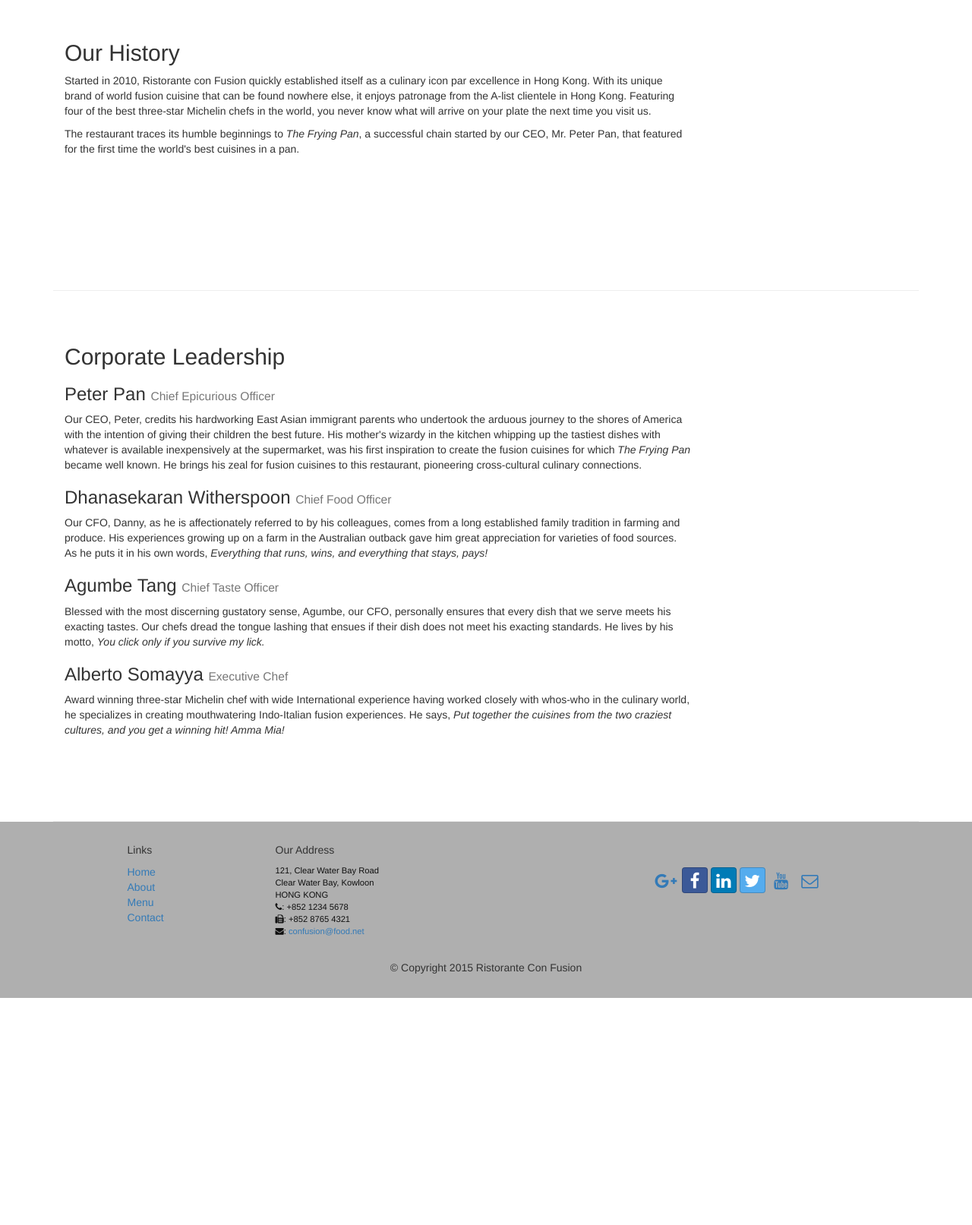
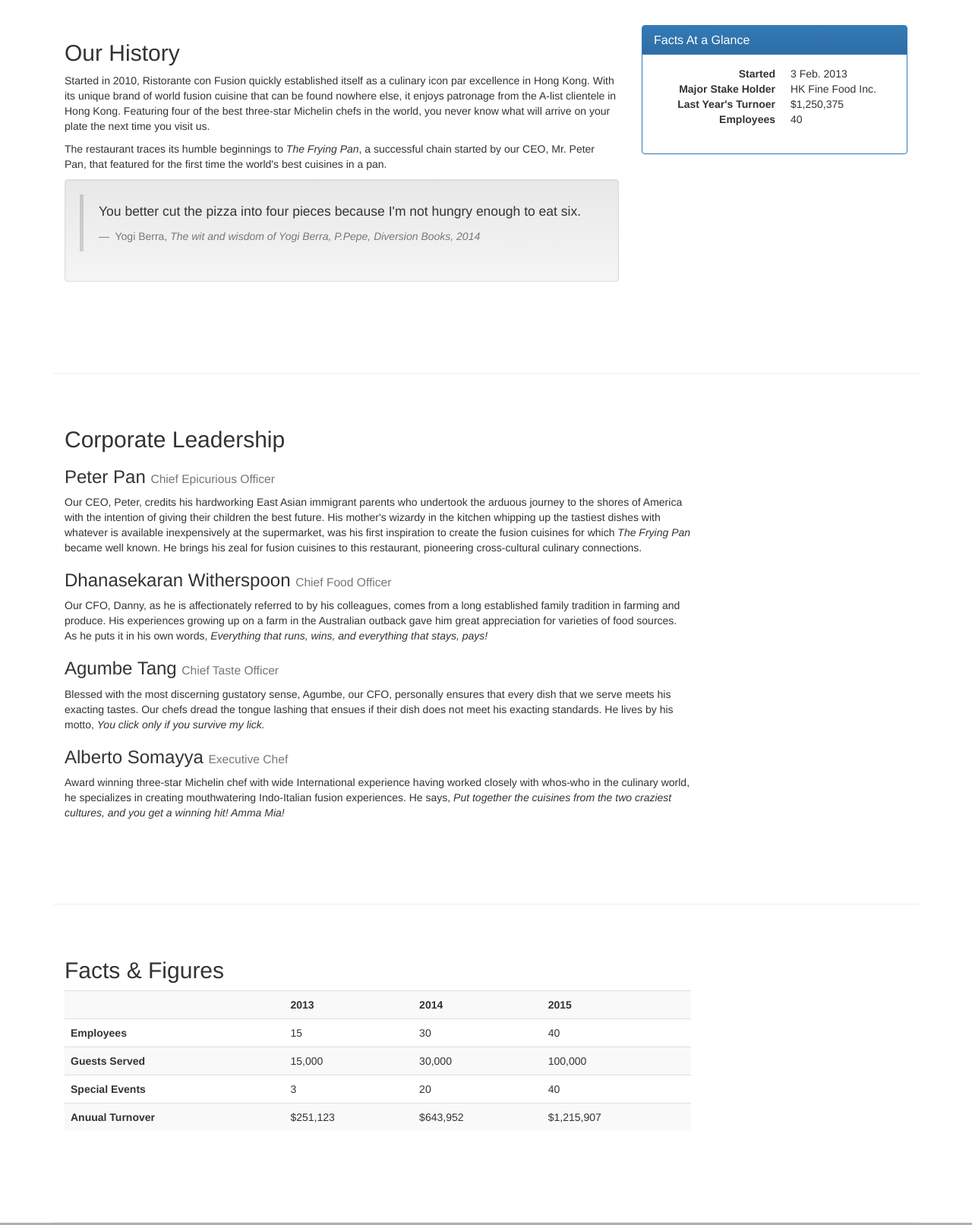
Before and after one commit to YufanZheng/coursera-full-stack-formation, a plain HTML site: page 2 Front-end Framework/conFusion/aboutus.html in a window 1280 px wide. Shown: the part 620-2233 px from the top of the page at 76% size. Before the commit the page ends 1934 px from the top, so only its background shows below. Drawn offline with nearby package versions, Linux system fonts and the light colour scheme.

Commit message:
add images

```diff
--- a/2 Front-end Framework/conFusion/aboutus.html
+++ b/2 Front-end Framework/conFusion/aboutus.html
@@ -90,10 +90,38 @@
             </div>
         </div>
         <div class="row row-content">
-            <div class="col-xs-12 col-sm-9">
+            <div class="col-xs-12 col-sm-8">
                 <h2>Our History</h2>
                 <p>Started in 2010, Ristorante con Fusion quickly established itself as a culinary icon par excellence in Hong Kong. With its unique brand of world fusion cuisine that can be found nowhere else, it enjoys patronage from the A-list clientele in Hong Kong.  Featuring four of the best three-star Michelin chefs in the world, you never know what will arrive on your plate the next time you visit us.</p>
                 <p>The restaurant traces its humble beginnings to <em>The Frying Pan</em>, a successful chain started by our CEO, Mr. Peter Pan, that featured for the first time the world's best cuisines in a pan.</p>
+                <div class="well">
+                    <blockquote>
+                        <p>You better cut the pizza into four pieces because I'm not hungry enough to eat six.</p>
+                        <footer>
+                            Yogi Berra,
+                            <cite title="Source Title">The wit and wisdom of Yogi Berra, P.Pepe, Diversion Books, 2014</cite>
+                        </footer>
+                    </blockquote>
+                </div>
+            </div>
+            <div class="col-xs-12 col-sm-4">
+                <div class="panel panel-primary">
+                    <div class="panel-heading">
+                        <h3 class="panel-title">Facts At a Glance</h3>
+                    </div>
+                    <div class="panel-body">
+                        <dl class="dl-horizontal">
+                            <dt>Started</dt>
+                            <dd>3 Feb. 2013</dd>
+                            <dt>Major Stake Holder</dt>
+                            <dd>HK Fine Food Inc.</dd>
+                            <dt>Last Year's Turnoer</dt>
+                            <dd>$1,250,375</dd>
+                            <dt>Employees</dt>
+                            <dd>40</dd>
+                        </dl>
+                    </div>
+                </div>
             </div>
             <div class="col-xs-12">
                 <p style="padding:20px;"></p>
@@ -115,7 +143,48 @@
                 <p style="padding:20px;"></p>
             </div>
        </div>
-
+       <div class="row row-content">
+           <div class="col-xs-12 col-sm-9">
+               <h2>Facts & Figures</h2>
+               <div class="table-responsive">
+                   <table class="table table-striped">
+                       <tr>
+                           <td></td>
+                           <th>2013</th>
+                           <th>2014</th>
+                           <th>2015</th>
+                       </tr>
+                       <tr>
+                           <th>Employees</th>
+                           <td>15</td>
+                           <td>30</td>
+                           <td>40</td>
+                       </tr>
+                       <tr>
+                           <th>Guests Served</th>
+                           <td>15,000</td>
+                           <td>30,000</td>
+                           <td>100,000</td>
+                       </tr>
+                       <tr>
+                           <th>Special Events</th>
+                           <td>3</td>
+                           <td>20</td>
+                           <td>40</td>
+                       </tr>
+                       <tr>
+                           <th>Anuual Turnover</th>
+                           <td>$251,123</td>
+                           <td>$643,952</td>
+                           <td>$1,215,907</td>
+                       </tr>
+                   </table>
+               </div>
+               <div class="col-xs-12">
+                <p style="padding:20px;"></p>
+               </div>
+           </div>
+       </div>
     </div>
 
     <footer class="row-footer">
```
Also changed, not shown: 2 Front-end Framework/conFusion/img/alberto.png (added), 2 Front-end Framework/conFusion/img/buffet.png (added), 2 Front-end Framework/conFusion/img/logo.png (added), 2 Front-end Framework/conFusion/img/uthappizza.png (added), 2 other files.
